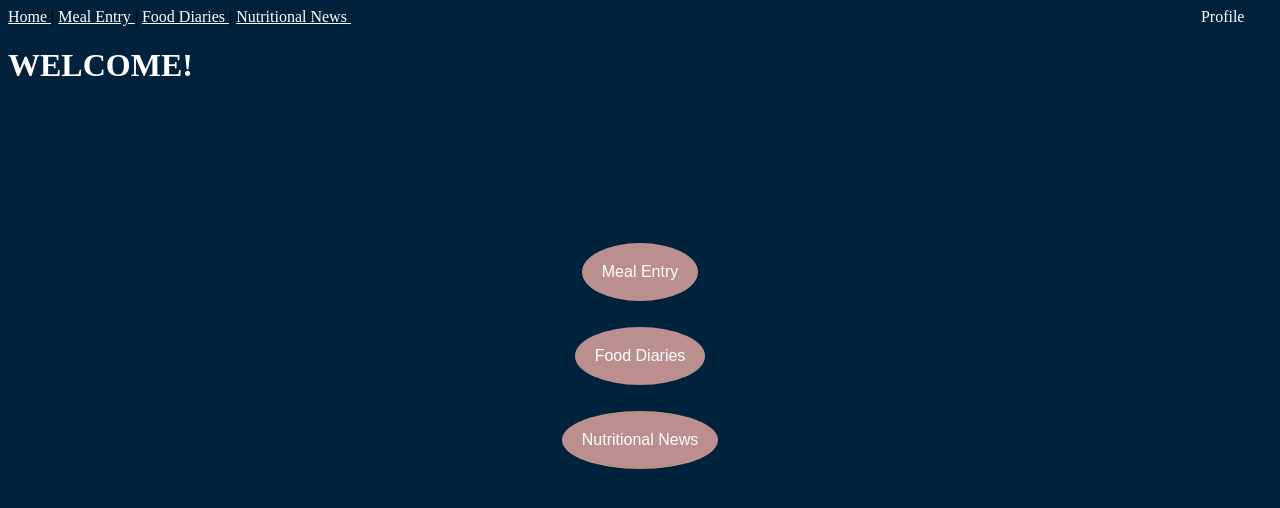
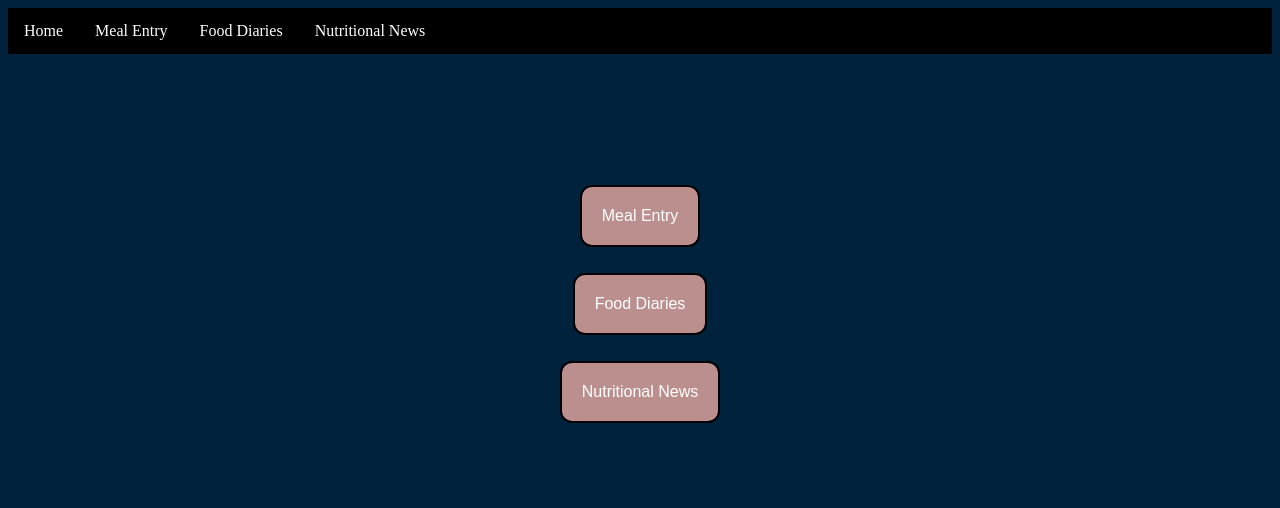
Before and after one commit to teresanguyen503/CS361-Portfolio-Project, a Flask app: page / in a window 1280 px wide. Shown: the top 508 px of the page. Run offline with Flask 2, Linux system fonts and the light colour scheme; parts of the project's set-up code (start-up, migrations or seed data) failed here and were passed over.

Commit message:
Updated navigation bar

```diff
--- a/myapp/templates/base.html
+++ b/myapp/templates/base.html
@@ -20,7 +20,7 @@
 
         .button {
             background-color: rosybrown;
-            border: none;
+            border: 2px solid black;
             color: white;
             padding: 20px;
             text-align: center;
@@ -28,24 +28,57 @@
             display: inline-block;
             font-size: 16px;
             margin: 4px 2px;
-            border-radius: 50%;
+            border-radius: 12px;
+        }
+
+        .button:hover {
+            background-color: black;
         }
 
         a {
             color: white;
         }
+
+        .navBar {
+            list-style-type: none;
+            margin: 0;
+            padding: 0;
+            overflow: hidden;
+            background-color: black;
+        }
+
+        .navList {
+            float: left;
+        }
+
+        .navLink {
+            display: block;
+            padding: 14px 16px;
+            color: white;
+            text-align: center;
+            text-decoration: none;
+        }
+
+        .navList a:hover {
+            background-color: rosybrown;
+        }
     </style>
 </head>
 <body>
-    <div>
+    <!-- <div>
         <a href="{{  url_for('index')  }}"> Home </a> |
         <a href="{{  url_for('mealEntry')  }}"> Meal Entry </a> |
         <a href="{{  url_for('recipe', id='0')  }}"> Food Diaries </a> |
         <a href="{{  url_for('nutritionalNews')  }}"> Nutritional News </a>
         <span style="color: white; padding-left: 850px;">Profile</span>
-    </div>
+    </div> -->
     <div>
-
+        <ul class="navBar">
+            <li class="navList"><a class="navLink" href="{{  url_for('index')  }}"> Home </a></li>
+            <li class="navList"><a class="navLink" href="{{  url_for('mealEntry')  }}"> Meal Entry </a></li>
+            <li class="navList"><a class="navLink" href="{{  url_for('recipe', id='0')  }}"> Food Diaries </a></li>
+            <li class="navList"><a class="navLink" href="{{  url_for('nutritionalNews')  }}"> Nutritional News </a></li>
+        </ul>
     </div>
     {% block content %}
     {% endblock %}
--- a/myapp/templates/index.html
+++ b/myapp/templates/index.html
@@ -1,7 +1,6 @@
 {% extends "base.html" %}
 {% block content %}
 
-<h1 style="color: white;">WELCOME!</h1>
 
 <div class="container">
     <div class="center">
```
